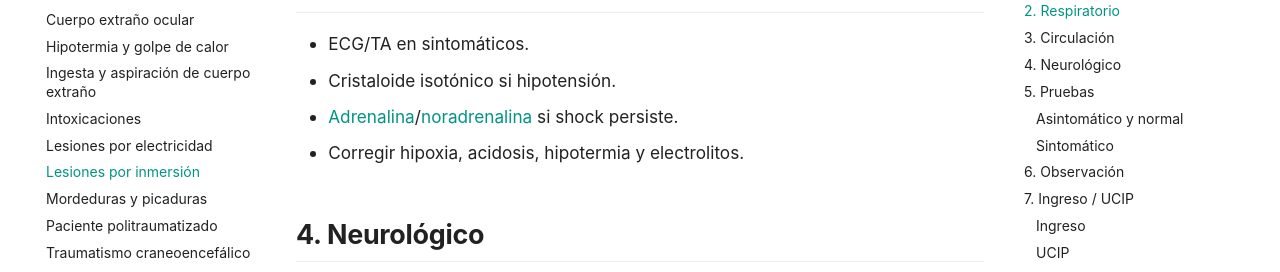
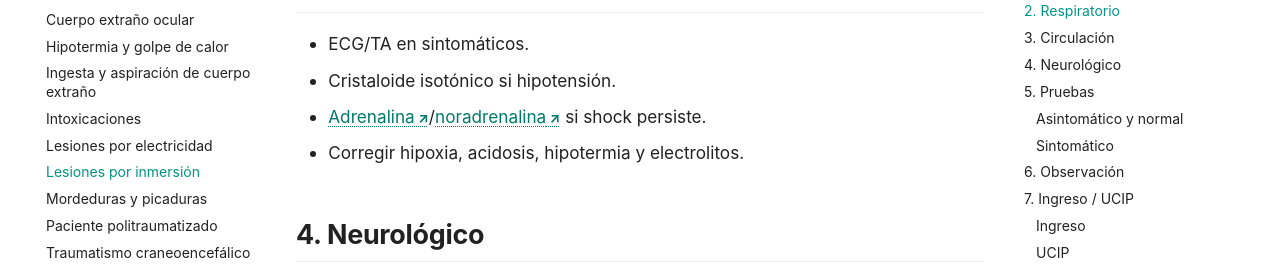
Before and after one commit to gonzaloares/urgencias-pediatricas, an MkDocs documentation site: the page built from docs/trauma/lesiones-inmersion.md, in a window 1280 px wide and 1400 px high, scrolled down 1291 px. Shown: the part 151-423 px from the top of the window. Built offline with MkDocs 1.6.1 and Material for MkDocs 9.7.7, drawn with Linux system fonts in a browser that asks for light colours.

Commit message:
style: indicar acceso contextual a dosis, accesible en móvil

```diff
--- a/docs/stylesheets/extra.css
+++ b/docs/stylesheets/extra.css
@@ -1148,3 +1148,52 @@
   border-radius: 0.5rem;
   background: var(--md-default-bg-color);
 }
+
+/* Acceso contextual a dosis/perfusiones desde protocolos; sin alterar su texto. */
+.md-typeset a.protocol-drug-calculator-link {
+  color: var(--md-primary-fg-color--dark);
+  text-decoration: underline dotted;
+  text-decoration-thickness: 1px;
+  text-underline-offset: 0.18em;
+  overflow-wrap: anywhere;
+}
+.md-typeset a.protocol-drug-calculator-link::after {
+  content: " ↗";
+  font-weight: 700;
+  font-size: 0.8em;
+  white-space: nowrap;
+}
+.md-typeset a.protocol-drug-calculator-link:focus-visible {
+  outline: 2px solid var(--md-accent-fg-color);
+  outline-offset: 0.15rem;
+  border-radius: 0.1rem;
+}
+.dose-calculator-link-notice:not(:empty) {
+  margin: 0.8rem 0;
+  padding: 0.75rem 0.85rem;
+  border: 1px solid var(--md-default-fg-color--lightest);
+  border-left: 0.2rem solid var(--md-primary-fg-color);
+  border-radius: 0.4rem;
+  background: var(--md-code-bg-color);
+  line-height: 1.5;
+  font-size: 0.78rem;
+}
+.dose-calculator-link-notice p { margin: 0 0 0.65rem; }
+.dose-calculator-other-indications {
+  display: inline-block;
+  max-width: 100%;
+  min-height: 2.5rem;
+  padding: 0.55rem 0.75rem;
+  border: 1px solid var(--md-primary-fg-color);
+  border-radius: 0.4rem;
+  color: var(--md-primary-fg-color--dark);
+  background: var(--md-default-bg-color);
+  font-size: 0.78rem;
+  font-weight: 700;
+  text-align: left;
+  cursor: pointer;
+}
+.dose-calculator-other-indications:focus-visible {
+  outline: 2px solid var(--md-accent-fg-color);
+  outline-offset: 2px;
+}
```
